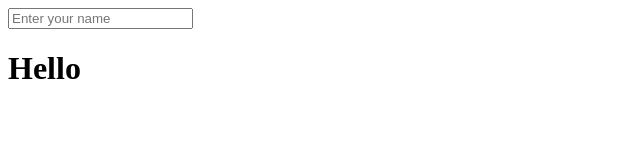
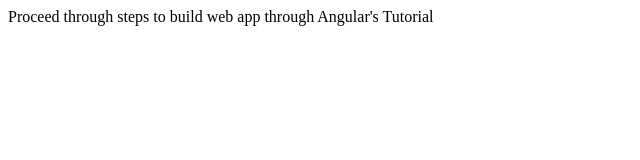
Before and after one commit to midorineko/Learning-Angular, a plain HTML site: page index.html in a window 1280 px wide. Shown: the whole page, without its empty margins (0-640 px from the left). Drawn offline with nearby package versions, Linux system fonts and the light colour scheme.

Commit message:
Update index.html

```diff
--- a/index.html
+++ b/index.html
@@ -1,12 +1 @@
-<html>
-
-<body ng-app>
-  <input type="text"
-         ng-model="name"
-         placeholder="Enter your name">
-  <h1>Hello <span ng-bind="name"></span></h1>
-<script src="https://ajax.googleapis.com/ajax/libs/angularjs/1.2.19/angular.js">
-</script>
-</body>
-
-</html>
+Proceed through steps to build web app through Angular's Tutorial
```
